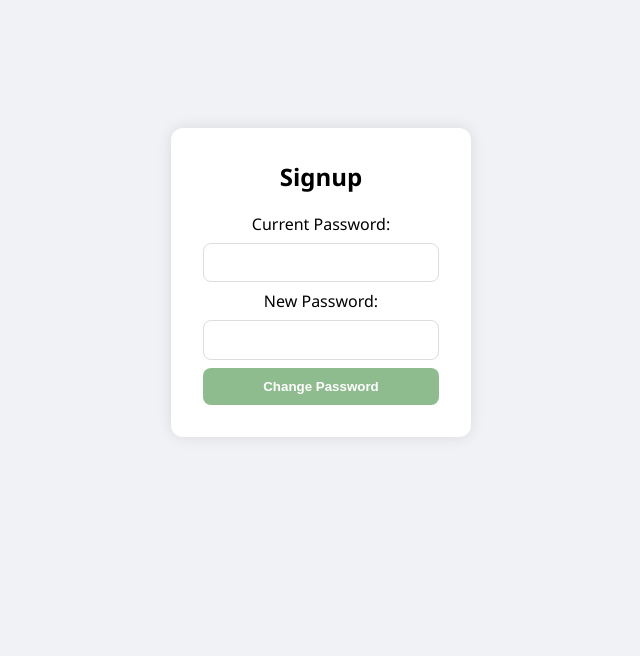
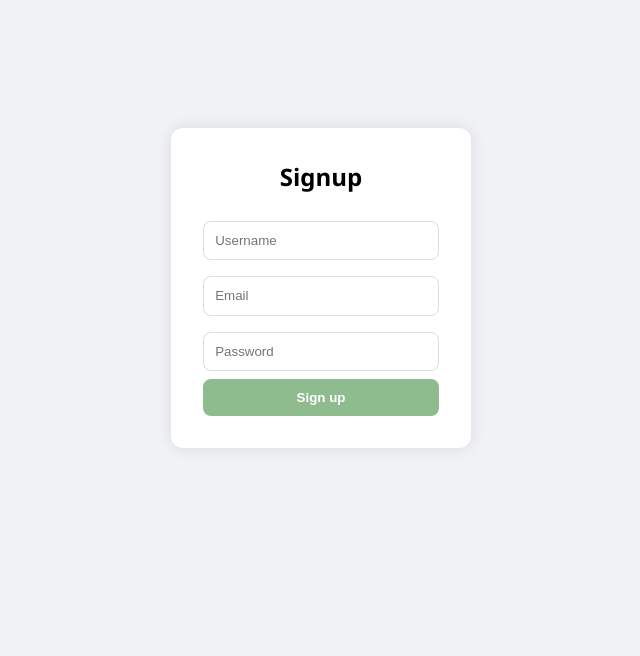
Before and after one commit to lextale/MealPlanGenerator, a Flask app: template app/templates/signup.html in a window 1280 px wide. Shown: the part 53-709 px from the top of the page, without its empty margins (319-959 px from the left). Run offline with Flask 3, Linux system fonts and the light colour scheme; the template is opened without the code that fills it, so the values that code supplies are empty; parts of the project's set-up code (start-up, migrations or seed data) failed here and were passed over; some libraries are stand-ins or nearby versions.

Commit message:
Reverted changes in signup.html

```diff
--- a/app/templates/signup.html
+++ b/app/templates/signup.html
@@ -28,12 +28,11 @@
           {% endfor %}
         {% endif %}
       {% endwith %}
-      <form action="/change_password" method="POST" class="password-form">
-        <label for="current_password">Current Password:</label>
-        <input type="password" name="current_password" required>
-        <label for="new_password">New Password:</label>
-        <input type="password" name="new_password" required minlength="6">
-        <button type="submit">Change Password</button>
+      <form method="POST" action="/signup">
+          <input type="text" name="username" placeholder="Username" value="{{ username or '' }}" required><br>
+          <input type="email" name="email" placeholder="Email" value="{{ email or '' }}"" required><br>
+          <input type="password" name="password" placeholder="Password" required><br>
+          <button type="submit">Sign up</button>
       </form>
   </div>
 </body>
```
